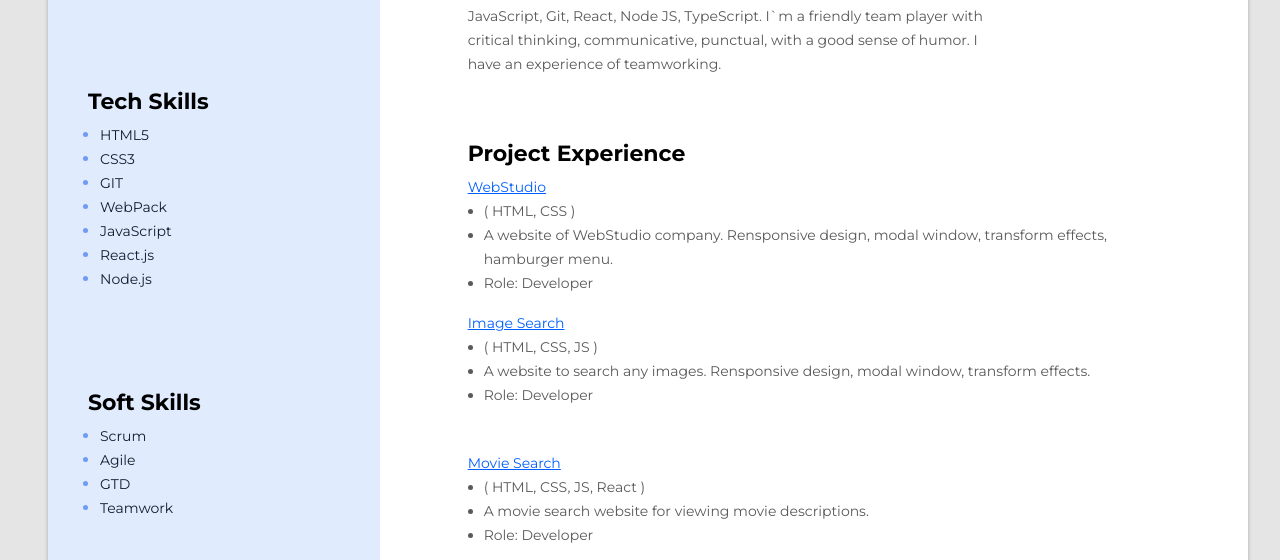
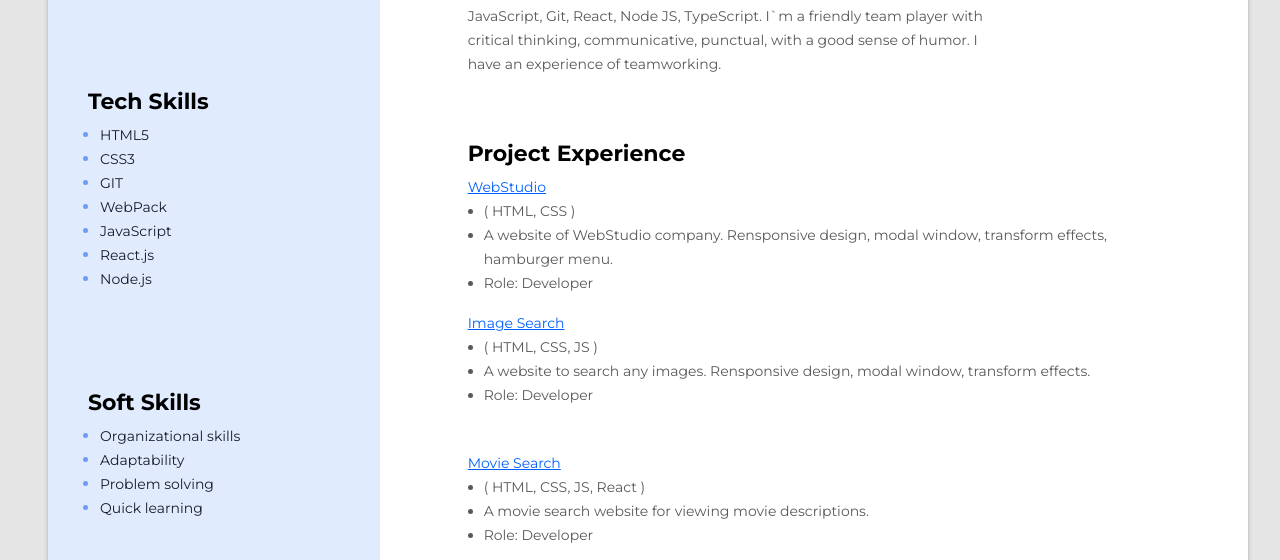
Before and after one commit to VitaliyBolgarov/resume, a plain HTML site: page index.html in a window 1280 px wide. Shown: the part 239-799 px from the top of the page. Drawn offline with Linux system fonts and the light colour scheme.

Commit message:
Update index.html

```diff
--- a/index.html
+++ b/index.html
@@ -207,19 +207,19 @@
                 <h3 class="sidebar-title">Soft Skills</h3>
                 <ul class="skills-list">
                     <li class="skills-list-item">
-                        <span class="skills-list-text">Scrum</span>
+                        <span class="skills-list-text">Organizational skills</span>
                     </li>
                     </li>
                     <li class="skills-list-item">
-                        <span class="skills-list-text">Agile</span>
+                        <span class="skills-list-text">Adaptability</span>
                     </li>
                     </li>
                     <li class="skills-list-item">
-                        <span class="skills-list-text">GTD</span>
+                        <span class="skills-list-text">Problem solving</span>
                     </li>
                     </li>
                     <li class="skills-list-item">
-                        <span class="skills-list-text">Teamwork</span>
+                        <span class="skills-list-text">Quick learning</span>
                     </li>
                     </li>
                 </ul>
```
